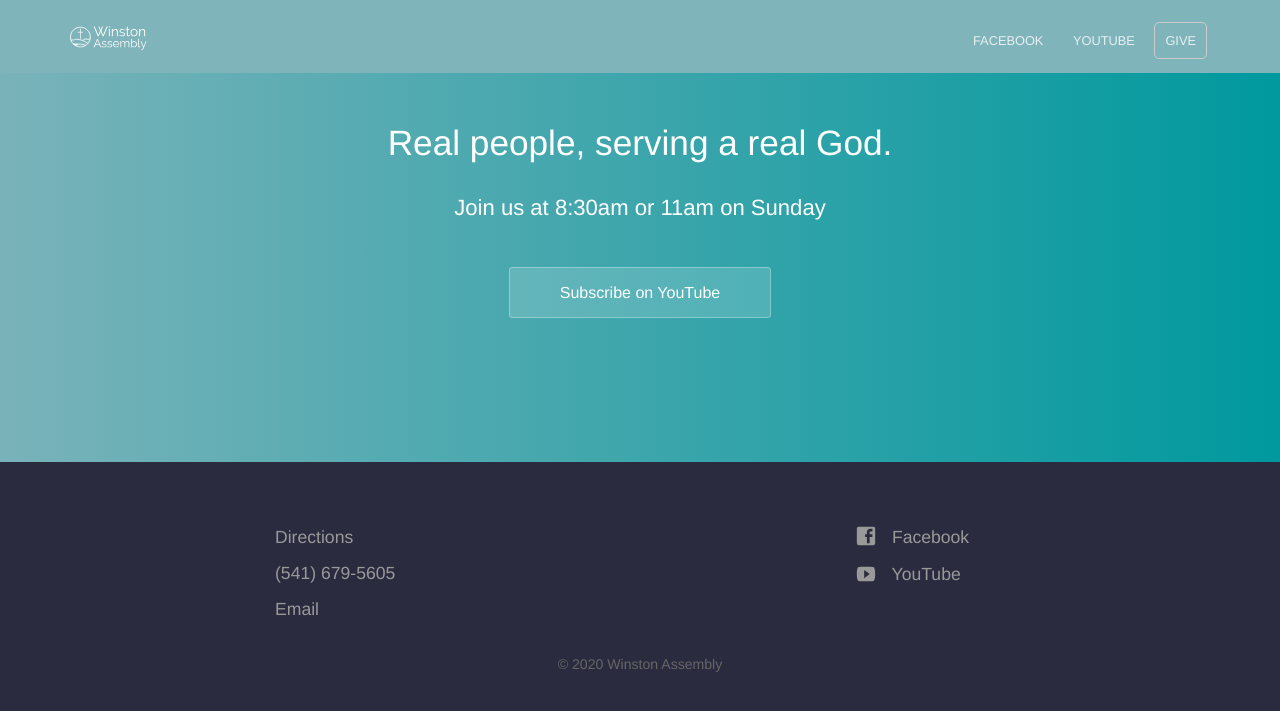
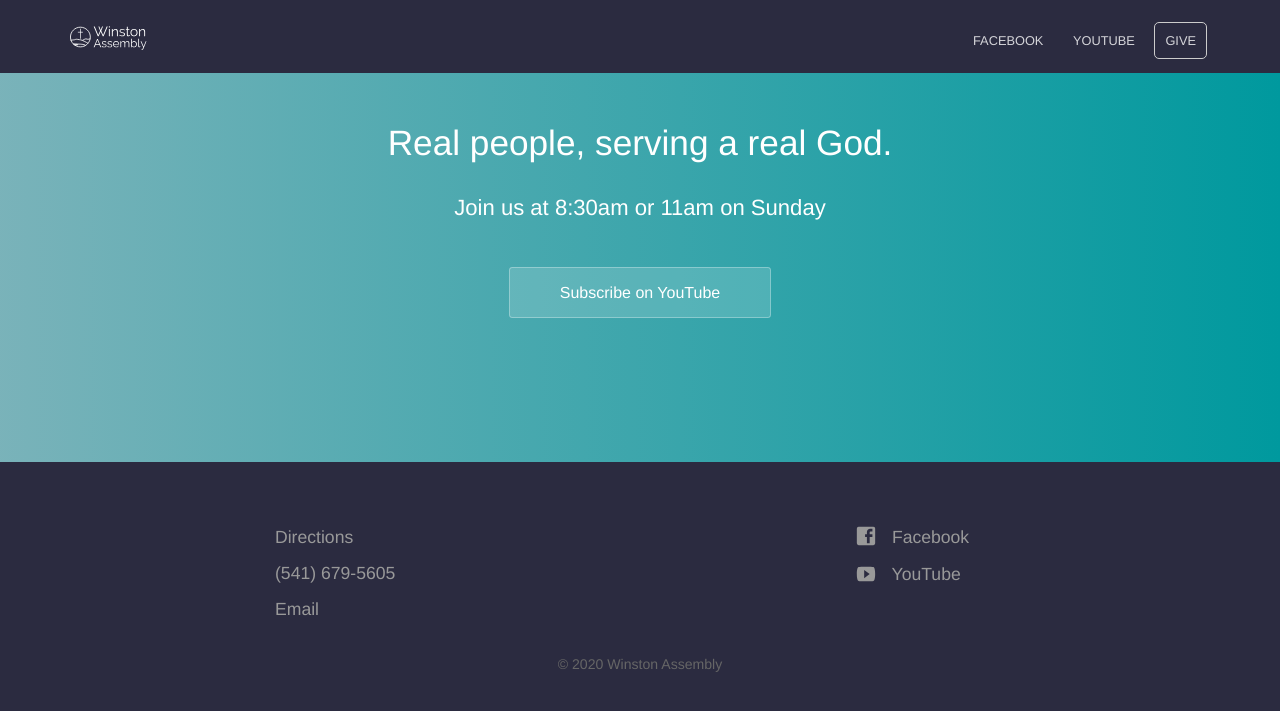
Before and after one commit to CloudCannon/hydra-jekyll-template, a Jekyll site: the page built from index.html, in a window 1280 px wide. Shown: the top 711 px of the page. Built offline with Jekyll 4.4.1, drawn with Linux system fonts in a browser that asks for light colours.

Commit message:
Update layout.scss
remove the brand/primary color from the header bar to make the white letters more legible

```diff
--- a/_sass/layout.scss
+++ b/_sass/layout.scss
@@ -20,8 +20,8 @@
 header {
 	color: #fff;
 	padding: 20px 0;
-	background: $brand-color; /* Old browsers */
 	/* remove the brand/primary color from the header bar to make the white letters more legible
+	background: $brand-color; /* Old browsers
 	background: linear-gradient(to right, $brand-color 0%, $middle-gradient-color 100%) no-repeat $brand-color;
 	*/
 
```
